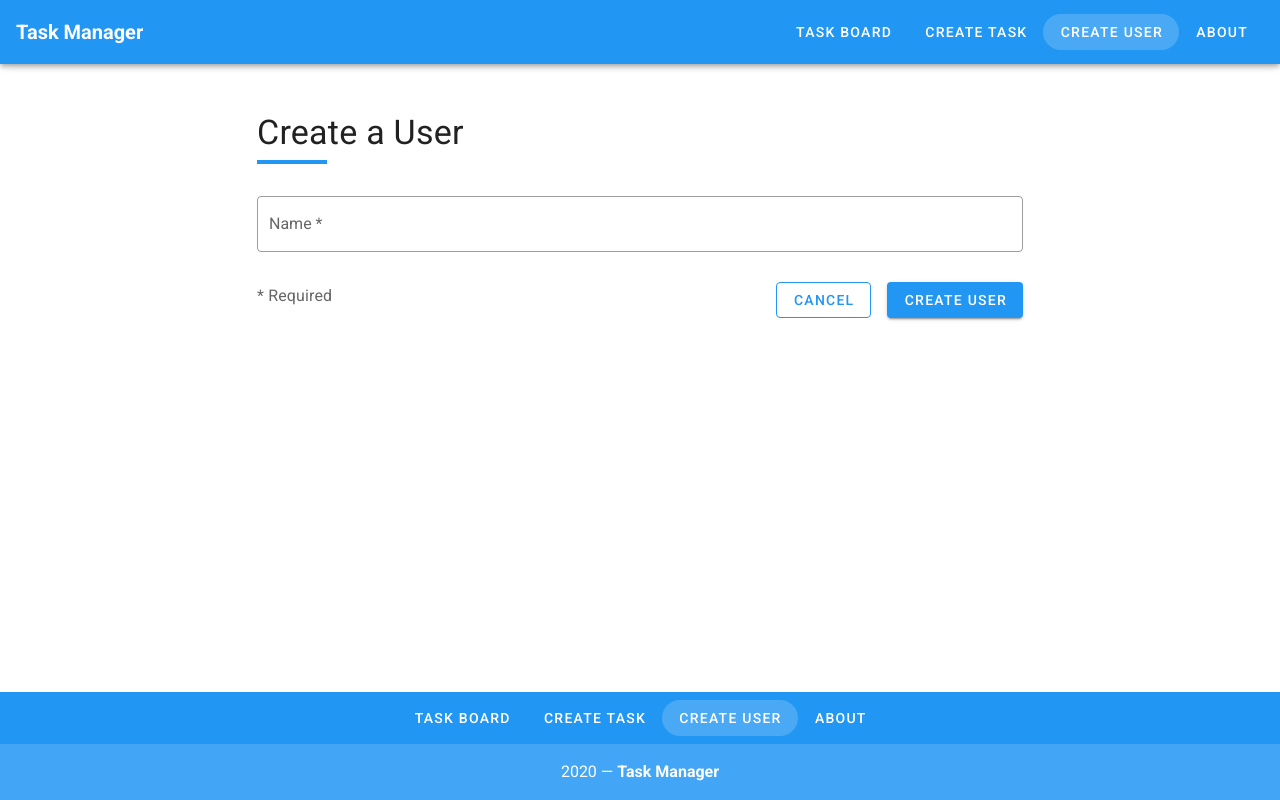
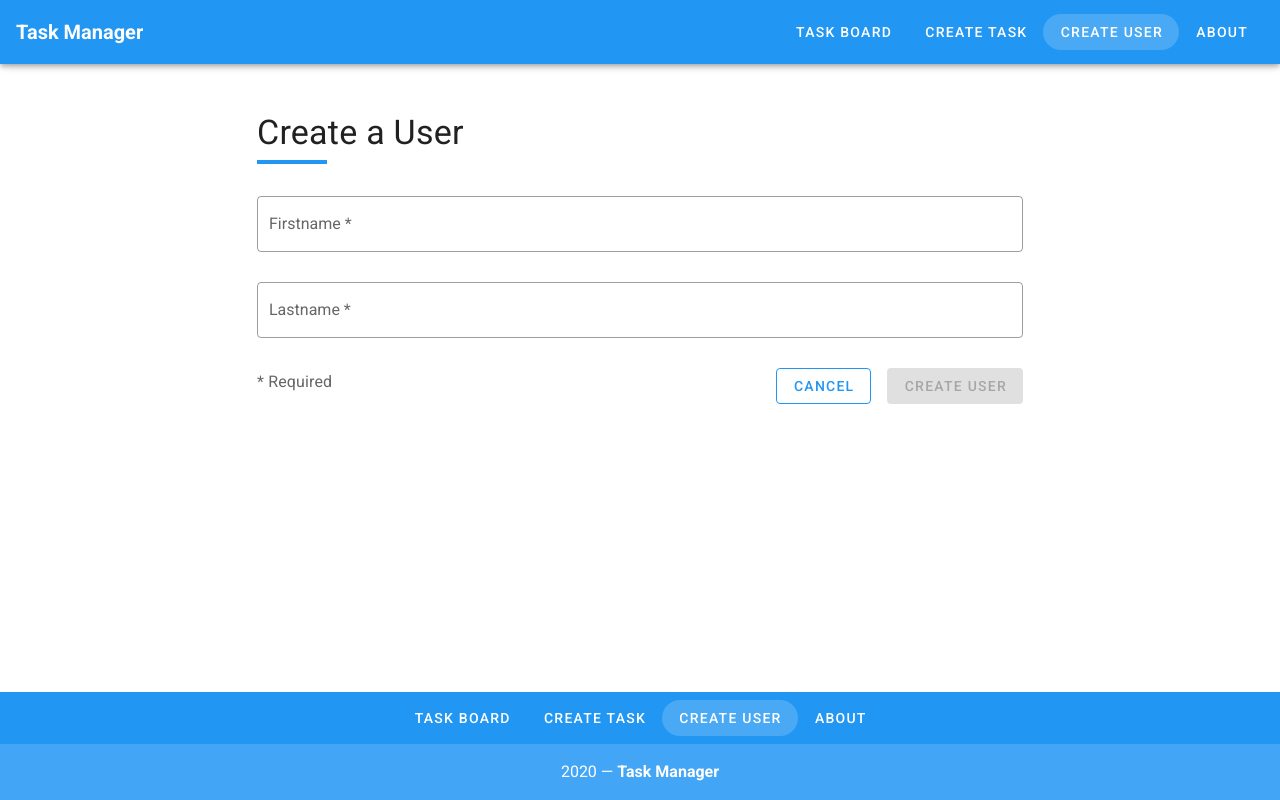
Before and after one commit to ealafryafresena/vue-todo-app, a Vue app: page /user/create in a window 1280 px wide. Built offline with nearby package versions, Linux system fonts and the light colour scheme.

Commit message:
user first and lastname refactoring

```diff
--- a/db.json
+++ b/db.json
@@ -75,26 +75,22 @@
     {
       "id": 1,
       "firstName": "John",
-      "lastName": "Doe",
-      "name": "John Doe"
+      "lastName": "Doe"
     },
     {
       "id": 2,
       "firstName": "Jane",
-      "lastName": "Citizen",
-      "name": "Jane Citizen"
+      "lastName": "Citizen"
     },
     {
       "id": 3,
       "firstName": "Richard",
-      "lastName": "Roe",
-      "name": "Richard Roe"
+      "lastName": "Roe"
     },
     {
       "id": 4,
       "firstName": "Mary",
-      "lastName": "Major",
-      "name": "Mary Major"
+      "lastName": "Major"
     }
   ]
 }
--- a/src/components/TodoItem.vue
+++ b/src/components/TodoItem.vue
@@ -14,10 +14,10 @@
         <v-tooltip bottom color="#2196f3">
           <template v-slot:activator="{ on }">
             <div class="user-initials" v-on="on">
-              <strong>{{ todo.name | fullNameInitials }}</strong>
+              <strong>{{ userFullName | fullNameInitials }}</strong>
             </div>
           </template>
-          <span>{{ todo.name }}</span>
+          <span>{{ userFullName }}</span>
         </v-tooltip>
       </div>
       <v-list-item-title class="headline mb-1">{{
@@ -101,6 +101,9 @@ export default {
   computed: {
     moveToStatus() {
       return this.todo.status === "todo" ? "Progress" : "Done";
+    },
+    userFullName() {
+      return `${this.todo.firstName} ${this.todo.lastName}`;
     }
   },
   methods: {
--- a/src/views/TodoCreate.vue
+++ b/src/views/TodoCreate.vue
@@ -79,10 +79,12 @@ export default {
   computed: {
     ...mapGetters("users", ["users"]),
     selectUser() {
-      const renamedKeys = this.users.map(({ id: value, name: text }) => ({
-        value,
-        text
-      }));
+      const renamedKeys = this.users.map(
+        ({ id: value, firstName: firstName, lastName: lastName }) => ({
+          value,
+          text: `${firstName} ${lastName}`
+        })
+      );
       return renamedKeys;
     }
   },
--- a/src/views/TodoEdit.vue
+++ b/src/views/TodoEdit.vue
@@ -111,10 +111,12 @@ export default {
     ...mapGetters("users", ["users"]),
     ...mapGetters("todos", ["getTodoById"]),
     selectUser() {
-      const renamedKeys = this.users.map(({ id: value, name: text }) => ({
-        value,
-        text
-      }));
+      const renamedKeys = this.users.map(
+        ({ id: value, firstName: firstName, lastName: lastName }) => ({
+          value,
+          text: `${firstName} ${lastName}`
+        })
+      );
       return renamedKeys;
     }
   },
--- a/src/views/TodosList.vue
+++ b/src/views/TodosList.vue
@@ -66,8 +66,9 @@ export default {
     userTodos() {
       this.todos.map(todo => {
         const user = this.users.find(user => user.id === todo.userId);
-        const { name } = user;
-        todo.name = name;
+        const { firstName, lastName } = user;
+        todo.firstName = firstName;
+        todo.lastName = lastName;
       });
       return this.todos;
     },
--- a/src/views/UserCreate.vue
+++ b/src/views/UserCreate.vue
@@ -4,12 +4,20 @@
       <v-col cols="12" md="8">
         <h1 class="display-1 mb-8">Create a User</h1>
         <div class="mt-4 mb-8">
-          <v-form>
+          <v-form v-model="formValidty">
             <v-text-field
-              label="Name *"
-              v-model="user.name"
+              label="Firstname *"
+              v-model="user.firstName"
               outlined
-              requireds
+              :rules="firstNameRules"
+              required
+            ></v-text-field>
+            <v-text-field
+              label="Lastname *"
+              v-model="user.lastName"
+              outlined
+              :rules="lastNameRules"
+              required
             ></v-text-field>
             <div class="user-create-actions d-flex justify-space-between">
               <div class="user-create-info subtitle-1 font-weight-regular">
@@ -19,7 +27,10 @@
                 <v-btn color="blue" outlined class="mr-4" @click="cancelCreate"
                   >Cancel</v-btn
                 >
-                <v-btn color="blue" @click="submitCreateUser"
+                <v-btn
+                  color="blue"
+                  :disabled="!formValidty"
+                  @click="submitCreateUser"
                   >Create User</v-btn
                 >
               </div>
@@ -38,7 +49,10 @@ export default {
   name: "create-user",
   data() {
     return {
-      user: this.createFreshUserObject()
+      user: this.createFreshUserObject(),
+      firstNameRules: [value => !!value || "Firstname is required"],
+      lastNameRules: [value => !!value || "Lastname is required"],
+      formValidty: false
     };
   },
   methods: {
@@ -56,7 +70,8 @@ export default {
       const id = Math.floor(Math.random() * 10000000);
       return {
         id: id,
-        name: ""
+        firstName: "",
+        lastName: ""
       };
     },
     cancelCreate() {
```
